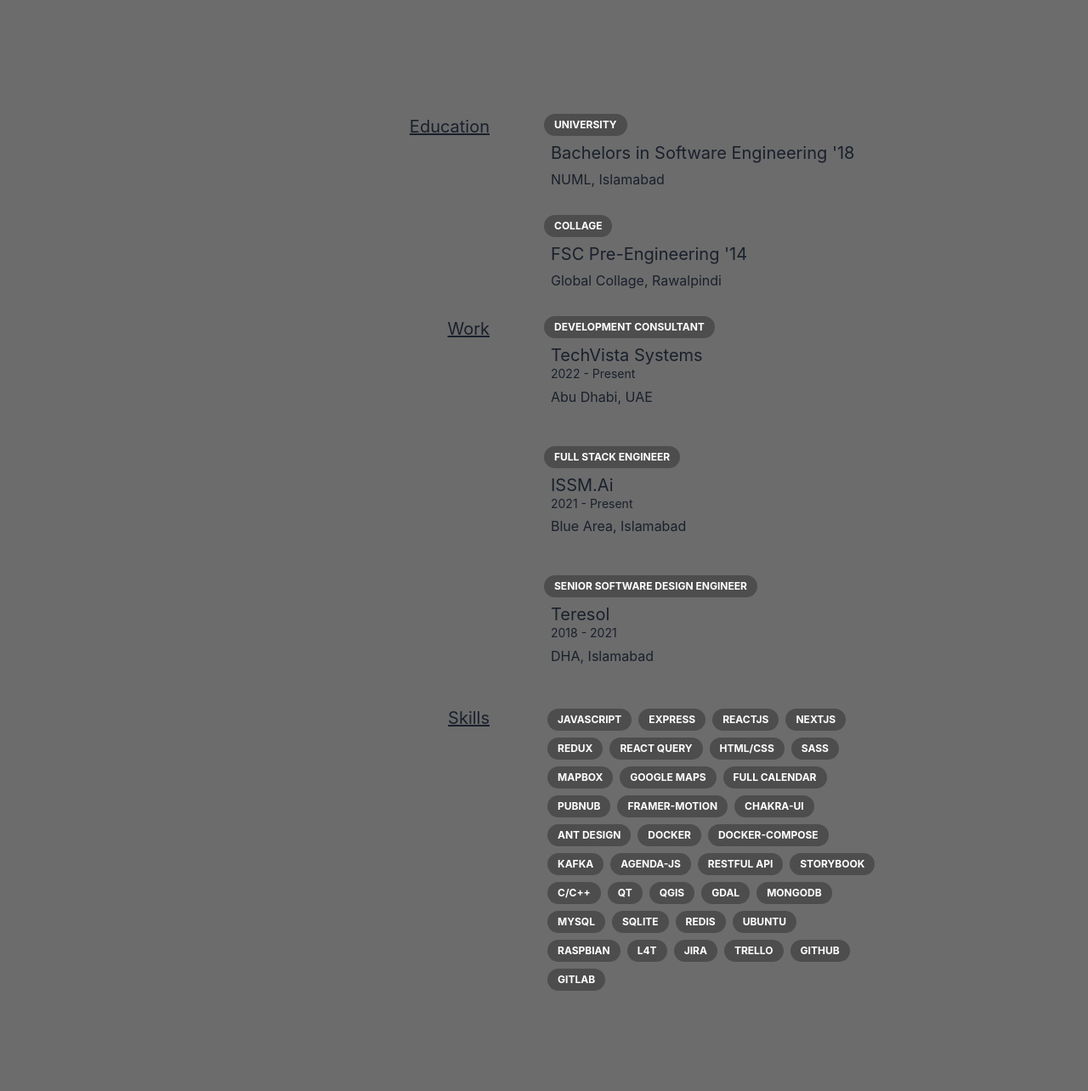
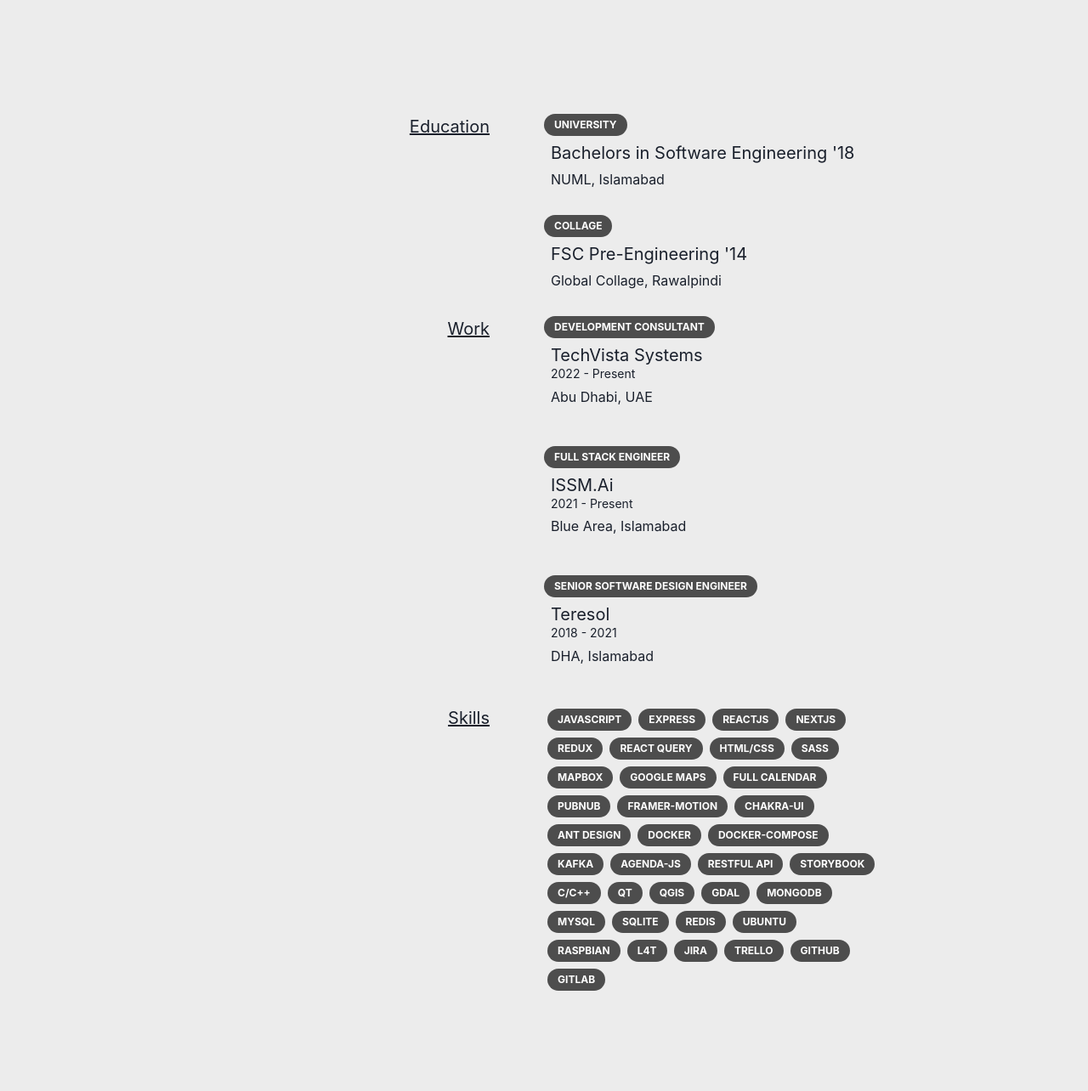
Before and after one commit to dork7/cv, a React (Vite) app: page / in a window 1280 px wide. Shown: the part 1364-2648 px from the top of the page at 85% size. Built offline with nearby package versions, Linux system fonts and the light colour scheme.

Commit message:
color changes

```diff
--- a/package.json
+++ b/package.json
@@ -22,6 +22,7 @@
   },
   "scripts": {
     "start": "vite",
+    "dev": "vite",
     "build": "vite build",
     "serve": "vite preview",
     "predeploy": "npm run build",
--- a/src/CV.jsx
+++ b/src/CV.jsx
@@ -1,4 +1,4 @@
-import { Box } from "@chakra-ui/react";
+import { Box, useColorModeValue } from "@chakra-ui/react";
 import React, { useEffect } from "react";
 import { animateScroll as scroll, Element, scroller } from "react-scroll";
 import About from "./components/About";
@@ -12,7 +12,7 @@
 
 const CV = () => {
   useEffect(() => {
-    scroll.scrollToTop();
+    // scroll.scrollToTop();
   }, []);
 
   const navChange = (navLink) => {
@@ -35,7 +35,7 @@
   return (
     <>
       <NavBar {...{ navChange }} />
-      <Box>
+      <Box bgColor={useColorModeValue("bgColorLight", "bgColor")}>
         {/* <Button onClick={scrollTo}>go to 3</Button>
         <Button onClick={scrollToWithContainer}>multi</Button> */}
         <Element name="home" className="element">
--- a/src/components/About.jsx
+++ b/src/components/About.jsx
@@ -20,17 +20,6 @@
     <SimpleGrid
       columns={{ base: 1, md: 2 }}
       spacing={0}
-      _after={{
-        bg: "bgColor",
-        opacity: 0.25,
-        pos: "absolute",
-        top: 0,
-        left: 0,
-        bottom: 0,
-        right: 0,
-        zIndex: -1,
-        content: '" "',
-      }}
       px={2}
     >
       {" "}
--- a/src/components/Experience.jsx
+++ b/src/components/Experience.jsx
@@ -9,17 +9,6 @@
     <SimpleGrid
       columns={{ base: 1, md: 2 }}
       spacing={0}
-      _after={{
-        bg: "bgColor",
-        opacity: 0.25,
-        pos: "absolute",
-        top: 0,
-        left: 0,
-        bottom: 0,
-        right: 0,
-        zIndex: -1,
-        content: '" "',
-      }}
       px={2}
     >
       {" "}
--- a/src/components/Footer.jsx
+++ b/src/components/Footer.jsx
@@ -5,7 +5,7 @@
     <Box
       pt={4}
       mt={22}
-      bg={useColorModeValue("gray.50", "bgColor")}
+      bg={useColorModeValue("gray.50", "footerColor")}
       color={useColorModeValue("gray.700", "gray.200")}
     >
       <Stack spacing={0}>
--- a/src/components/Legacy/About.js
+++ b/src/components/Legacy/About.js
@@ -115,7 +115,11 @@
           </Box>
 
           <Link href={user.resumeLink} isExternal p={2}>
-            <Button>Download Resume</Button>
+            <Button ><Text color={useColorModeValue("gray.100", "gray.200")}
+            >
+              Download Resume
+            </Text>
+            </Button>
           </Link>
         </Flex>
       </Flex>
--- a/src/components/Resume.jsx
+++ b/src/components/Resume.jsx
@@ -9,17 +9,6 @@
     <SimpleGrid
       columns={{ base: 1, md: 2 }}
       spacing={0}
-      _after={{
-        bg: "bgColor",
-        opacity: 0.25,
-        pos: "absolute",
-        top: 0,
-        left: 0,
-        bottom: 0,
-        right: 0,
-        zIndex: -1,
-        content: '" "',
-      }}
       pt={16}
       px={2}
     >
--- a/src/components/Skills.jsx
+++ b/src/components/Skills.jsx
@@ -9,17 +9,6 @@
     <SimpleGrid
       columns={{ base: 1, md: 2 }}
       spacing={0}
-      _after={{
-        bg: "bgColor",
-        opacity: 0.25,
-        pos: "absolute",
-        top: 0,
-        left: 0,
-        bottom: 0,
-        right: 0,
-        zIndex: -1,
-        content: '" "',
-      }}
       px={2}
     >
       {" "}
--- a/src/config/theme.js
+++ b/src/config/theme.js
@@ -14,8 +14,11 @@
         mOrange: '#FF6347',
         mCarbon: '#2b2b2b',
         bgColor: '#2b2b2b',
+        bgColorLight: '#ECECEC',
         projectCardColor: '#4D4D4D',
-        badgeColor: '#4D4D4D'
+        badgeColor: '#4D4D4D',
+        footerColor: '#232323',
+        floatBtnClr: '',
 
     },
 })
--- a/src/dataSet.json
+++ b/src/dataSet.json
@@ -16,7 +16,7 @@
   },
   "_aboutMe": "Developer with 5 years experience in developing PWA . Interested in the job where I can learn new technology stacks and enhance my skill set",
   "aboutMe": "Full Stack Developer with 5 years experience in commercial application development. I’m focused, committed and capable of learning new technology stacks.",
-  "resumeLink": "https://docs.google.com/document/d/10TQW5DFaCBblLXA0mmYlnJmzKexGyATfWRC6IUorYS4",
+  "resumeLink": "https://docs.google.com/document/d/10TQW5DFaCBblLXA0mmYlnJmzKexGyATfWRC6IUorYS4/edit?usp=sharing",
   "education": [
     {
       "title": "University",
```
